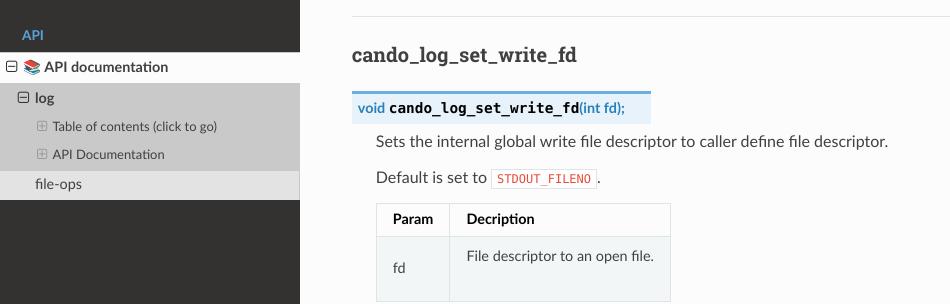
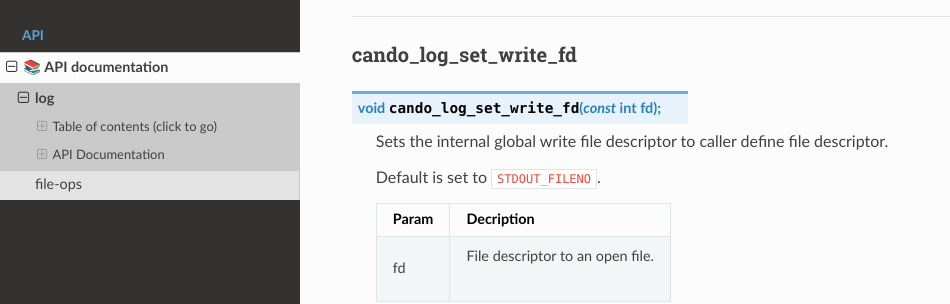
Before and after one commit to under-view/libcando, a Sphinx documentation site: the page built from docs/log.rst, in a window 1280 px wide and 1400 px high, scrolled down 2423 px. Shown: the part 159-463 px from the top of the window, without its empty margins (0-950 px from the left). Built offline with Sphinx 7.4.7 and the Read the Docs theme 3.1.0, drawn with Linux system fonts in a browser that asks for light colours; formulas are drawn with MathJax 3.

```diff
--- a/docs/log.rst
+++ b/docs/log.rst
@@ -125,7 +125,7 @@
 cando_log_set_write_fd
 ======================
 
-.. c:function:: void cando_log_set_write_fd(int fd);
+.. c:function:: void cando_log_set_write_fd(const int fd);
 
 	Sets the internal global write file descriptor
 	to caller define file descriptor.
@@ -194,7 +194,7 @@
 cando_log_get_error
 ===================
 
-.. c:function:: const char *cando_log_get_error(void *context);
+.. c:function:: const char *cando_log_get_error(const void *context);
 
 	| Returns a string with the error defined given
 	| caller provided a context with first members
@@ -217,7 +217,7 @@
 cando_log_get_error_code
 ========================
 
-.. c:function:: unsigned int cando_log_get_error_code(void *context);
+.. c:function:: unsigned int cando_log_get_error_code(const void *context);
 
 	| Returns unsigned integer with the error code
 	| given caller provided a context with first members
```
Also changed, not shown: other parts of docs/log.rst (+1 -1 lines), 2 other files.
